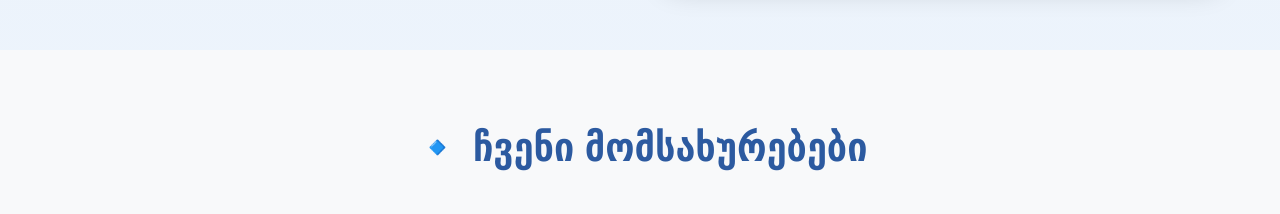
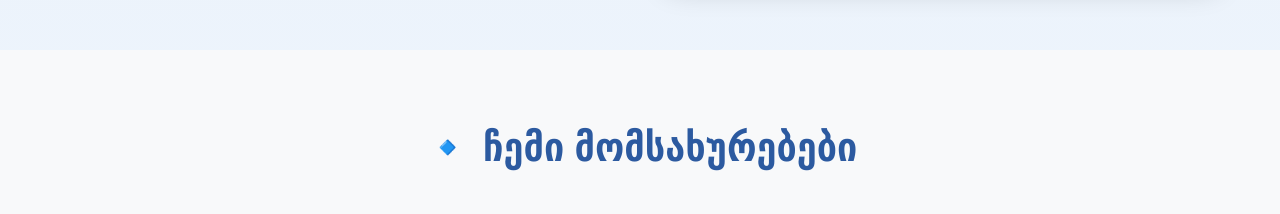
Before and after one commit to gadasxmaTbilisi/gadasxmaTbilisi, a plain HTML site: page index.html in a window 1280 px wide. Shown: the part 586-800 px from the top of the page. Drawn offline with Linux system fonts and the light colour scheme.

Commit message:
Update index.html

```diff
--- a/index.html
+++ b/index.html
@@ -339,7 +339,7 @@
     <!-- Services Section -->
     <section class="services">
         <div class="container">
-            <h2>🔹 ჩვენი მომსახურებები</h2>
+            <h2>🔹 ჩემი მომსახურებები</h2>
             <div class="services-grid">
                 <div class="service-card">
                     <h3>🍷 ინტოქსიკაციის მკურნალობა</h3>
```
